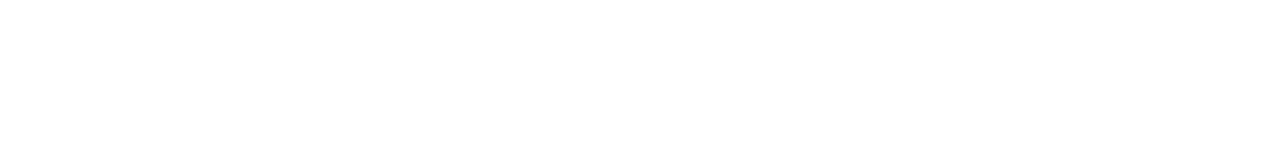
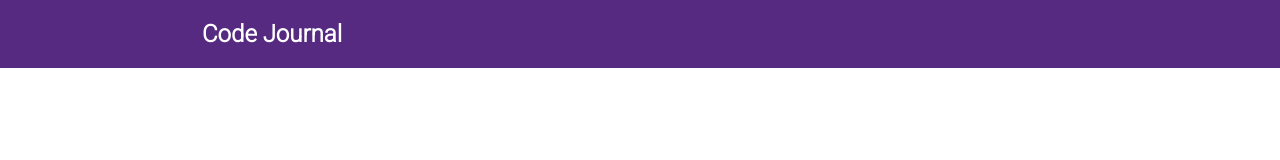
Before and after one commit to AddyAbid/code-journal, a website: page index.html in a window 1280 px wide. Drawn offline with Linux system fonts and the light colour scheme.

Commit message:
Add a div[data-view=entry-form] to the HTML.

```diff
--- a/css/styles.css
+++ b/css/styles.css
@@ -0,0 +1,8 @@
+.bg-purple {
+  background-color: rgb(86, 42, 129);
+}
+
+.font {
+  font-family: 'Roboto', sans-serif;
+  color: white;
+}
--- a/index.html
+++ b/index.html
@@ -5,6 +5,9 @@
   <meta name="viewport" content="width=device-width, initial-scale=1.0">
   <title>Code Journal</title>
   <link rel="icon" href="images/favicon.ico">
+  <link rel="preconnect" href="https://fonts.googleapis.com">
+  <link rel="preconnect" href="https://fonts.gstatic.com" crossorigin>
+  <link href="https://fonts.googleapis.com/css2?family=Roboto:wght@300&display=swap" rel="stylesheet">
   <link
     rel="stylesheet"
     crossorigin="anonymous"
@@ -16,8 +19,24 @@
 </head>
 <body>
   <header>
+    <div class="nav-container bg-purple">
+      <div class="row">
+        <div class="column-full container">
+          <h2 class="font">Code Journal</h2>
+        </div>
+      </div>
+    </div>
   </header>
   <main>
+    <div class="container">
+      <div data-view="entry-form">
+        <div class="row">
+          <div class="column-full column-half">
+
+          </div>
+        </div>
+      </div>
+    </div>
   </main>
   <script src="js/data.js"></script>
   <script src="js/main.js"></script>
```
